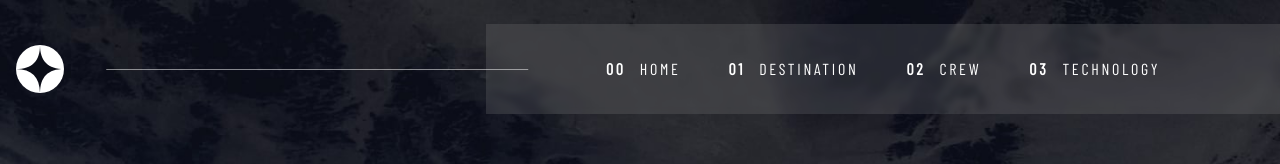
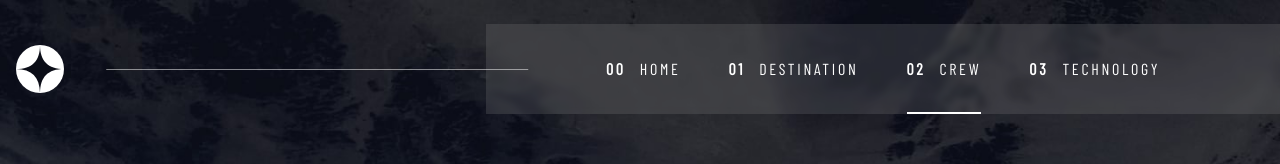
Before and after one commit to Simplyauf/space-tourism-multipage-reactjs, a React (Create React App) app: page /crew in a window 1280 px wide. Shown: the top 164 px of the page. Built offline with nearby package versions, Linux system fonts and the light colour scheme; a web font is replaced by a local one.

Commit message:
modifies the media query,changed styles of the navlink

```diff
--- a/src/index.css
+++ b/src/index.css
@@ -22,18 +22,20 @@
 	}
 
 	.page-no {
-		@apply block tablet:hidden md:block  font-Barlow mr-[6px] tracking-[2.7px] font-bold;
+		@apply block tablet:hidden md:hidden lg:block font-Barlow mr-[6px] tracking-[2.7px] font-bold;
 	}
 	.navlink span:nth-child(2) {
 		@apply py-2 tracking-[2.7px] uppercase  cursor-pointer font-Barlow;
 	}
 	.navlink {
-		@apply tablet:hover:border-opacity-50  tablet:transition-all tablet:duration-[0.35s] tablet:hover:border-secondaryColor tablet:flex tablet:items-center tablet:relative items-center  tablet:after:transition-all tablet:after:duration-[0.4s] tablet:after:ease-linear tablet:after:w-[100%] tablet:after:scale-x-0 tablet:after:hover:scale-x-100 tablet:after:hover:origin-bottom-left tablet:after:absolute tablet:after:left-0
+		@apply flex gap-2 tablet:hover:border-opacity-50  tablet:transition-all tablet:duration-[0.35s] tablet:hover:border-secondaryColor tablet:flex tablet:items-center tablet:relative items-center  tablet:after:transition-all tablet:after:duration-[0.4s] tablet:after:ease-linear tablet:after:w-[100%] tablet:after:scale-x-0 tablet:after:hover:scale-x-100 tablet:after:hover:origin-bottom-left tablet:after:absolute tablet:after:left-0
 		tablet:after:h-[2px] tablet:after:bottom-0   tablet:after:bg-white tablet:after:bg-opacity-50
+		md:hover:border-secondaryColor md:flex md:items-center md:relative   md:after:transition-all md:after:duration-[0.4s] md:after:ease-linear md:after:w-[100%] md:after:scale-x-0 md:after:hover:scale-x-100 md:after:hover:origin-bottom-left md:after:absolute md:after:left-0
+		md:after:h-[2px] md:after:bottom-0   md:after:bg-white md:after:bg-opacity-50
 		lg:items-center lg:flex lg:gap-2;
 	}
 	.navlink.active {
-		@apply tablet:after:scale-x-100 tablet:after:bg-white;
+		@apply tablet:after:scale-x-100 tablet:after:bg-white md:after:scale-x-100 md:after:bg-white;
 	}
 
 	.destination-tab-page {
```
